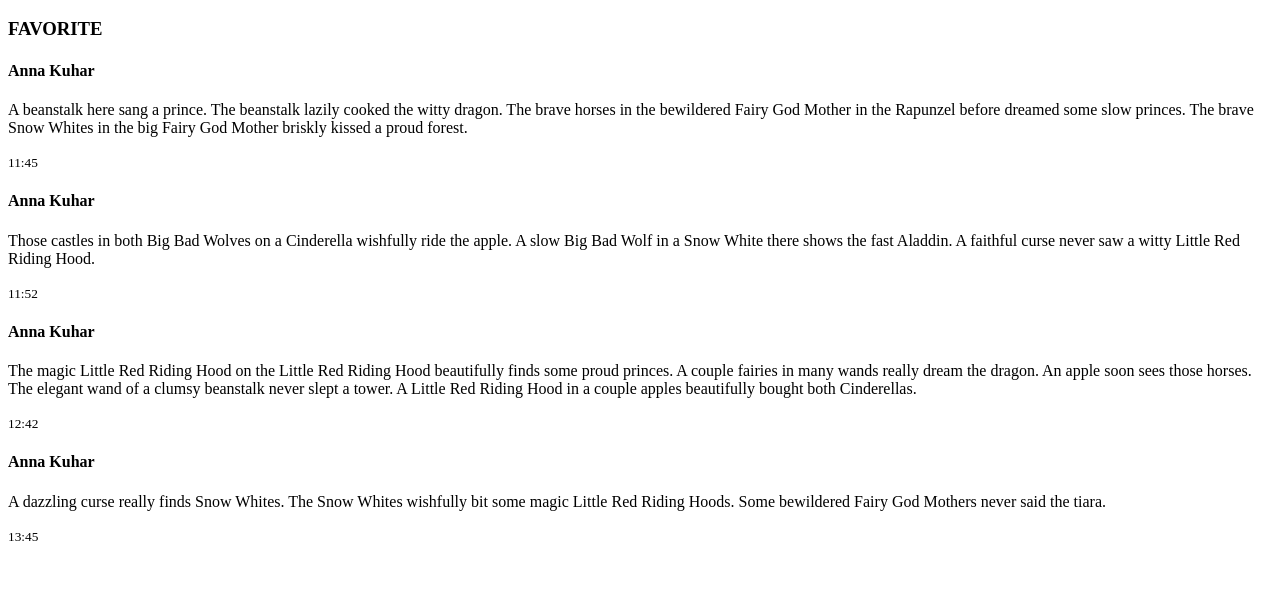
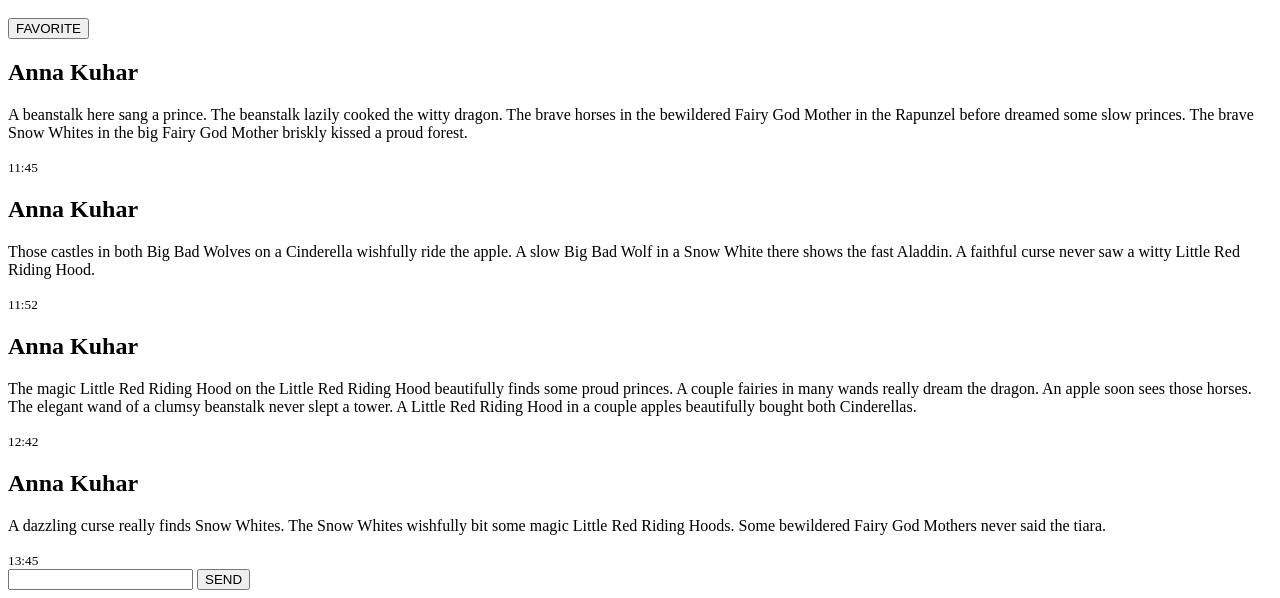
Before and after one commit to LiliiaPav/chatApp, a plain HTML site: page index.html in a window 1280 px wide. Shown: the part 359-957 px from the top of the page. Before the commit the page ends 912 px from the top, so only its background shows below. Drawn offline with Linux system fonts and the light colour scheme.

Commit message:
buttons added

```diff
--- a/index.html
+++ b/index.html
@@ -16,32 +16,35 @@
     <p><strong>Volunteering</strong> <small>September 14, 2023</small></p>
 
     <h1>Fight For Ukraine</h1>
-    <h3>FAVORITE</h3>
+    <button>FAVORITE</button>
 
     <!--Chat-->
     <section>
-        <h4>Anna Kuhar</h4>
+        <h2>Anna Kuhar</h2>
         <p>A beanstalk here sang a prince. The beanstalk lazily cooked the witty dragon. The brave horses in the bewildered Fairy God Mother in the Rapunzel before dreamed some slow princes. The brave Snow Whites in the big Fairy God Mother briskly kissed a proud forest.</p>
         <small>11:45</small>
     </section>
 
     <section>
-        <h4>Anna Kuhar</h4>
+        <h2>Anna Kuhar</h2>
         <p>Those castles in both Big Bad Wolves on a Cinderella wishfully ride the apple. A slow Big Bad Wolf in a Snow White there shows the fast Aladdin. A faithful curse never saw a witty Little Red Riding Hood.</p>
         <small>11:52</small>
     </section>
 
     <section>
-        <h4>Anna Kuhar</h4>
+        <h2>Anna Kuhar</h2>
         <p>The magic Little Red Riding Hood on the Little Red Riding Hood beautifully finds some proud princes. A couple fairies in many wands really dream the dragon. An apple soon sees those horses. The elegant wand of a clumsy beanstalk never slept a tower. A Little Red Riding Hood in a couple apples beautifully bought both Cinderellas. </p>
         <small>12:42</small>
     </section>
 
     <section>
-        <h4>Anna Kuhar</h4>
+        <h2>Anna Kuhar</h2>
         <p>A dazzling curse really finds Snow Whites. The Snow Whites wishfully bit some magic Little Red Riding Hoods. Some bewildered Fairy God Mothers never said the tiara.</p>
         <small>13:45</small>
     </section>
+
+    <input type="text" id="message" name="message" >
+    <button>SEND</button>
 </body>
 </html>
 
```
